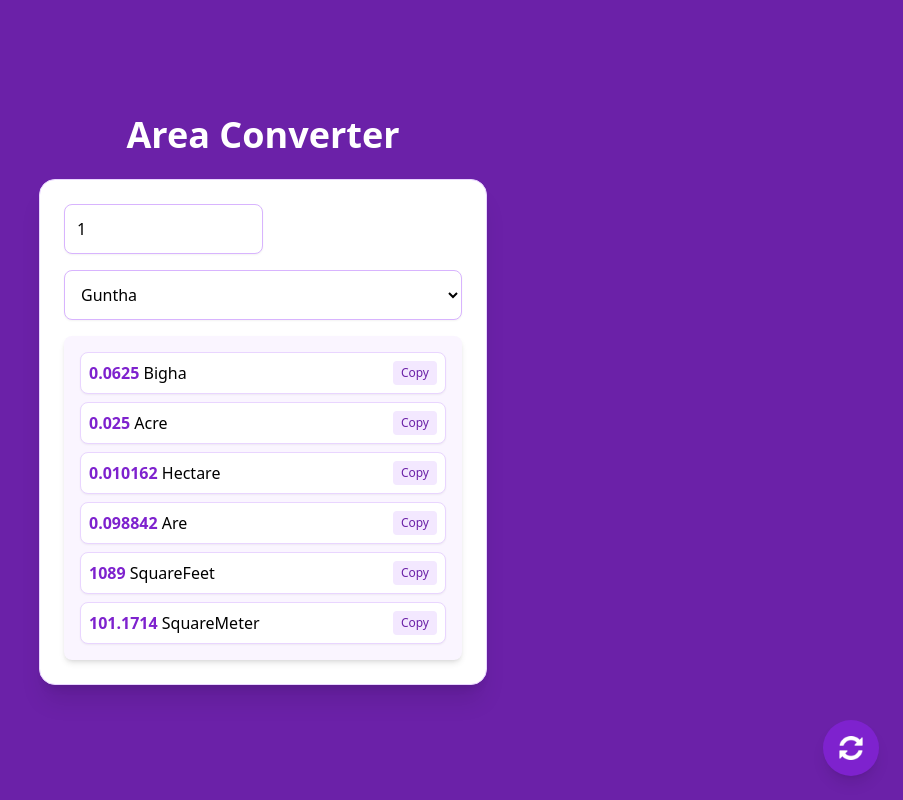
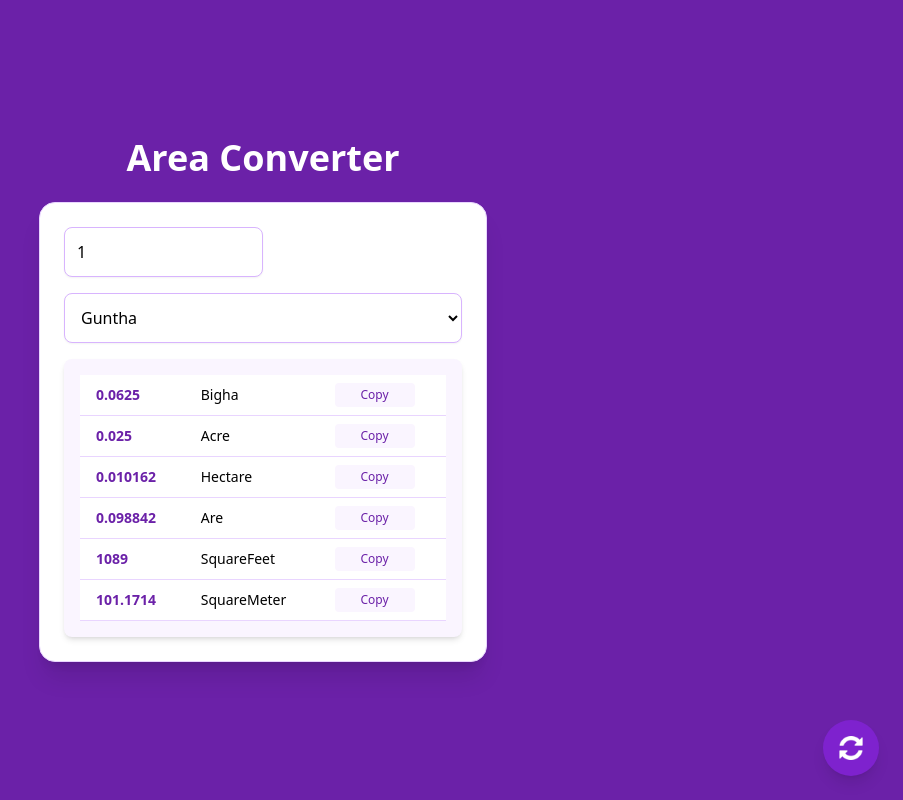
Before and after one commit to Murlidhar08/Area-Converter, a React (Vite) app: page / in a window 1280 px wide. Shown: the whole page, without its empty margins (377-1280 px from the left). Built offline with nearby package versions, Linux system fonts and the light colour scheme.

Commit message:
table layout in converted list

```diff
--- a/src/pages/AreaConverterMultiple.tsx
+++ b/src/pages/AreaConverterMultiple.tsx
@@ -99,10 +99,14 @@ export default function AreaConverterMultiple() {
   const convertArea = (targetUnit: keyof UnitConversion): number => {
     if (fromUnit === "H.RA.SM") {
       const gunthaValue = calculateCustomUnit(customH, customR, customSM);
-      return Number((gunthaValue * unitDetails["Guntha"][targetUnit]).toFixed(6));
+      return Number(
+        (gunthaValue * unitDetails["Guntha"][targetUnit]).toFixed(6)
+      );
     }
     return Number(
-      (value * unitDetails[fromUnit as keyof UnitDetails][targetUnit]).toFixed(6)
+      (value * unitDetails[fromUnit as keyof UnitDetails][targetUnit]).toFixed(
+        6
+      )
     );
   };
 
@@ -177,31 +181,39 @@ export default function AreaConverterMultiple() {
           <option value="H.RA.SM">Hectare - Are - SquareMeter</option>
         </select>
 
-    <div className="bg-purple-50 p-4 rounded-lg shadow-md space-y-2">
+        <div className="bg-purple-50 p-4 rounded-lg shadow-md overflow-x-auto">
+          <table className="w-full text-sm text-left border-collapse">
+            <tbody>
               {Object.keys(unitDetails).map(
                 (unit) =>
                   unit !== fromUnit && (
-            <motion.div
+                    <motion.tr
                       key={unit}
-              className="flex justify-between items-center p-2 bg-white border border-purple-200 rounded-lg shadow-sm"
-              initial={{ opacity: 0, y: 10 }}
+                      className="bg-white hover:bg-purple-50"
+                      initial={{ opacity: 0, y: 5 }}
                       animate={{ opacity: 1, y: 0 }}
                     >
-              <span>
-                <span className="text-purple-700 font-bold">
+                      <td className="py-2 px-4 border-b border-purple-200 font-semibold text-purple-800">
                         {convertArea(unit)}
-                </span>{" "}
+                      </td>
+                      <td className="py-2 px-4 border-b border-purple-200">
                         {unit}
-              </span>
+                      </td>
+                      <td className="py-2 px-4 border-b border-purple-200">
                         <button
-                onClick={() => handleCopy(String(convertArea(unit)), unit)}
-                className="ml-2 px-2 py-1 text-xs text-purple-800 bg-purple-100 rounded hover:bg-purple-200"
+                          onClick={() =>
+                            handleCopy(String(convertArea(unit)), unit)
+                          }
+                          className="w-20 px-3 py-1 text-xs text-purple-800 bg-purple-50 rounded hover:bg-purple-200 text-center"
                         >
                           {copied === unit ? "Copied!" : "Copy"}
                         </button>
-            </motion.div>
+                      </td>
+                    </motion.tr>
                   )
               )}
+            </tbody>
+          </table>
         </div>
       </motion.div>
 
@@ -216,6 +228,5 @@ export default function AreaConverterMultiple() {
         <img className="w-6 h-6" src="/images/convert.png" alt="img" />
       </motion.button>
     </div>
-
   );
 }
```
Lines whose indentation alone changed are shown as unchanged.
